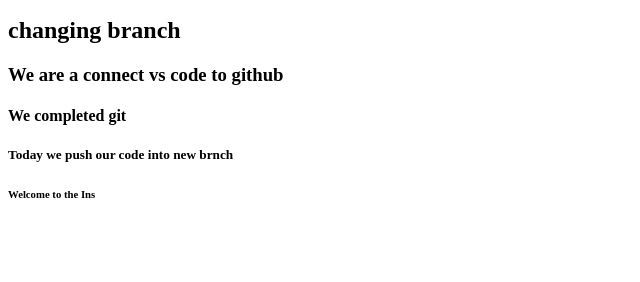
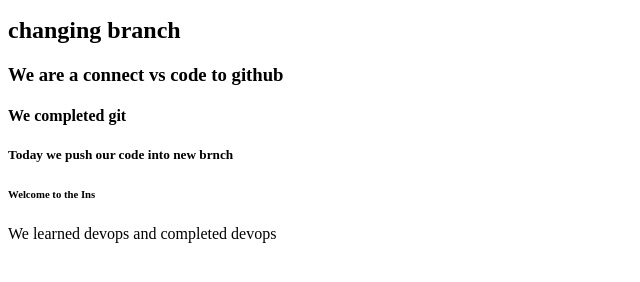
Before and after one commit to zopeprajakta14/Devops1stproject, a plain HTML site: page index.html in a window 1280 px wide. Shown: the part 110-392 px from the top of the page, without its empty margins (0-640 px from the left). Drawn offline with Linux system fonts and the light colour scheme.

Commit message:
We added one more line

```diff
--- a/index.html
+++ b/index.html
@@ -14,5 +14,6 @@
     <h4>We completed git</h4>
     <h5>Today we push our code into new brnch</h5>
     <h6>Welcome to the Ins</h6>
+    <h7>We learned devops and completed devops</h7>
 </body>
 </html>
```
